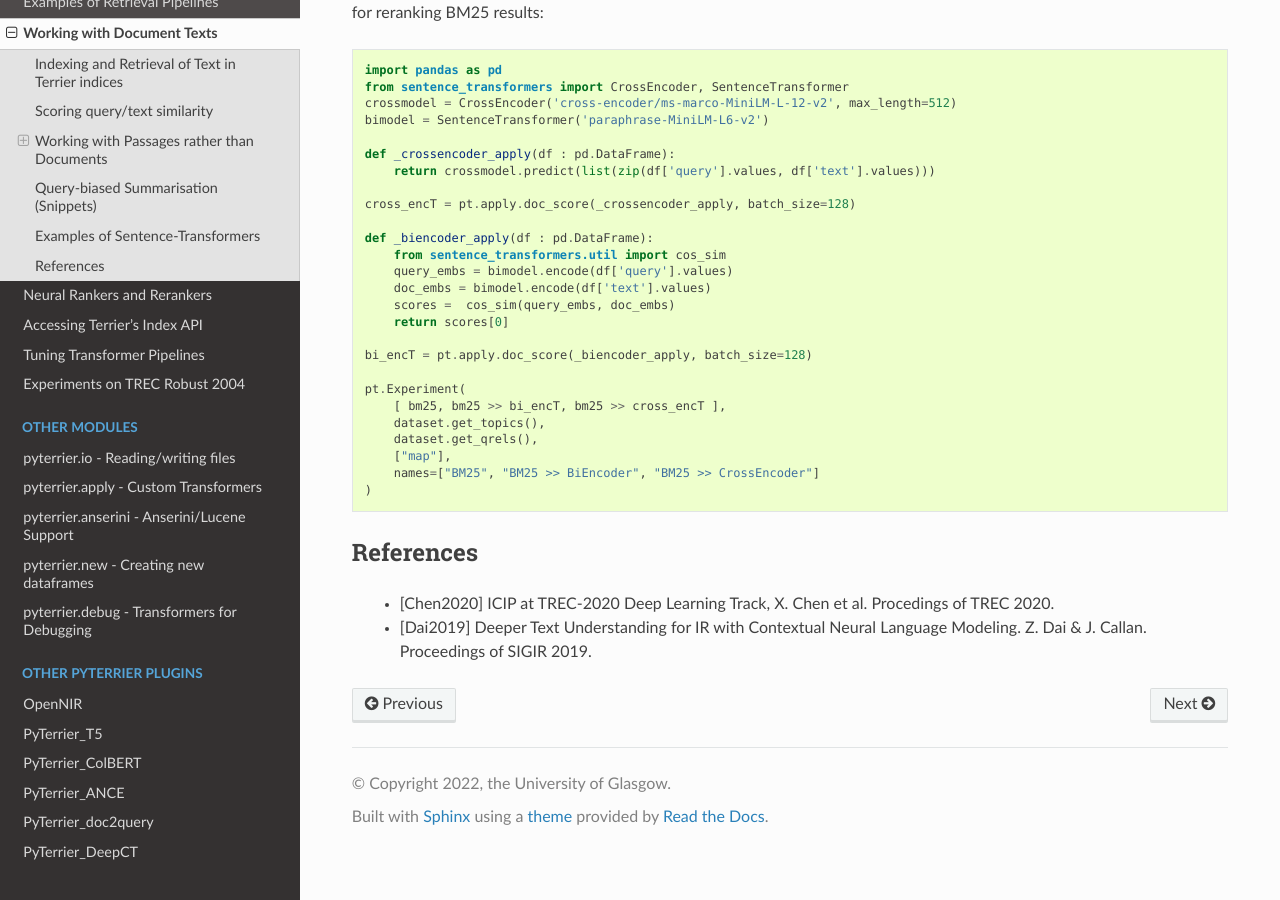
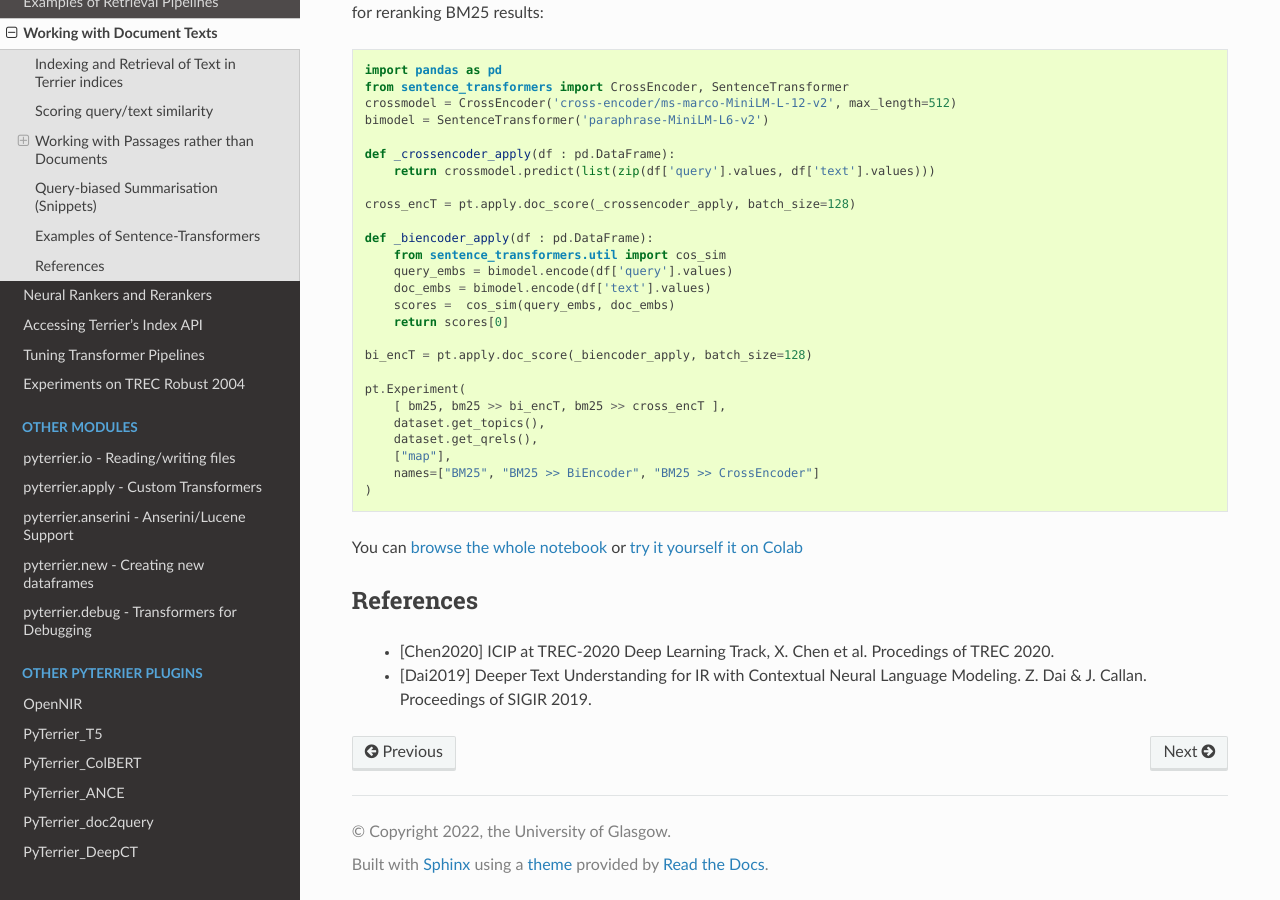
Before and after one commit to terrier-org/pyterrier, a Sphinx documentation site: the page built from docs/text.rst, in a window 1280 px wide and 900 px high, scrolled down 4120 px. Built offline with Sphinx 7.4.7 and the Read the Docs theme 2.0.0, drawn with Linux system fonts in a browser that asks for light colours; pages that are not in the unit, such as notebooks, are missing from menus; the version number is read from the project's files by our own code.

Commit message:
add sbert example notebook (#344)
* added sentence_transformers.ipynb
* add links to notebooks

```diff
--- a/docs/text.rst
+++ b/docs/text.rst
@@ -211,7 +211,7 @@ Here we demonstrate the use of `pt.apply.doc_score( , batch_size=128)` to allow
         names=["BM25", "BM25 >> BiEncoder", "BM25 >> CrossEncoder"]
     )
 
-
+You can `browse the whole notebook <https://github.com/terrier-org/pyterrier/blob/master/examples/notebooks/sentence_transformers.ipynb>`_ or `try it yourself it on Colab <https://colab.research.google.com/terrier-org/pyterrier/blob/master/examples/notebooks/sentence_transformers.ipynb>`_
 
 References
 ==========
```
Also changed, not shown: examples/notebooks.md (+1 -0 lines), 1 other file.
